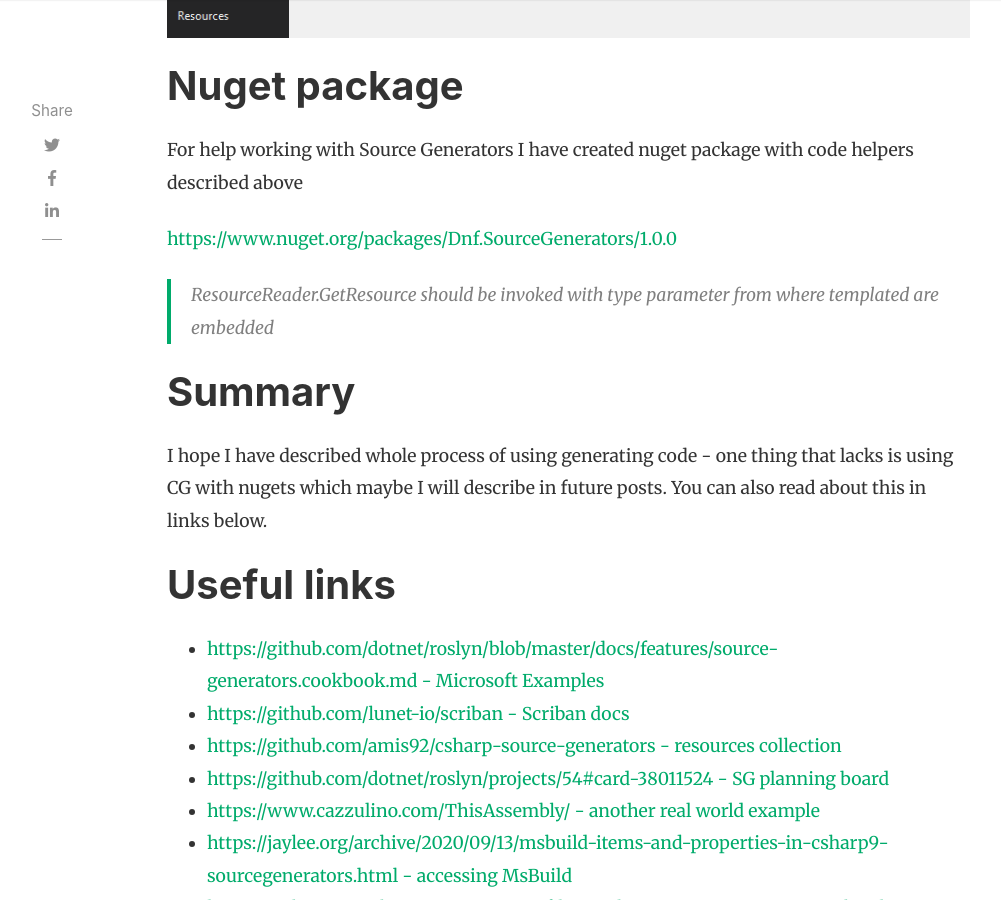
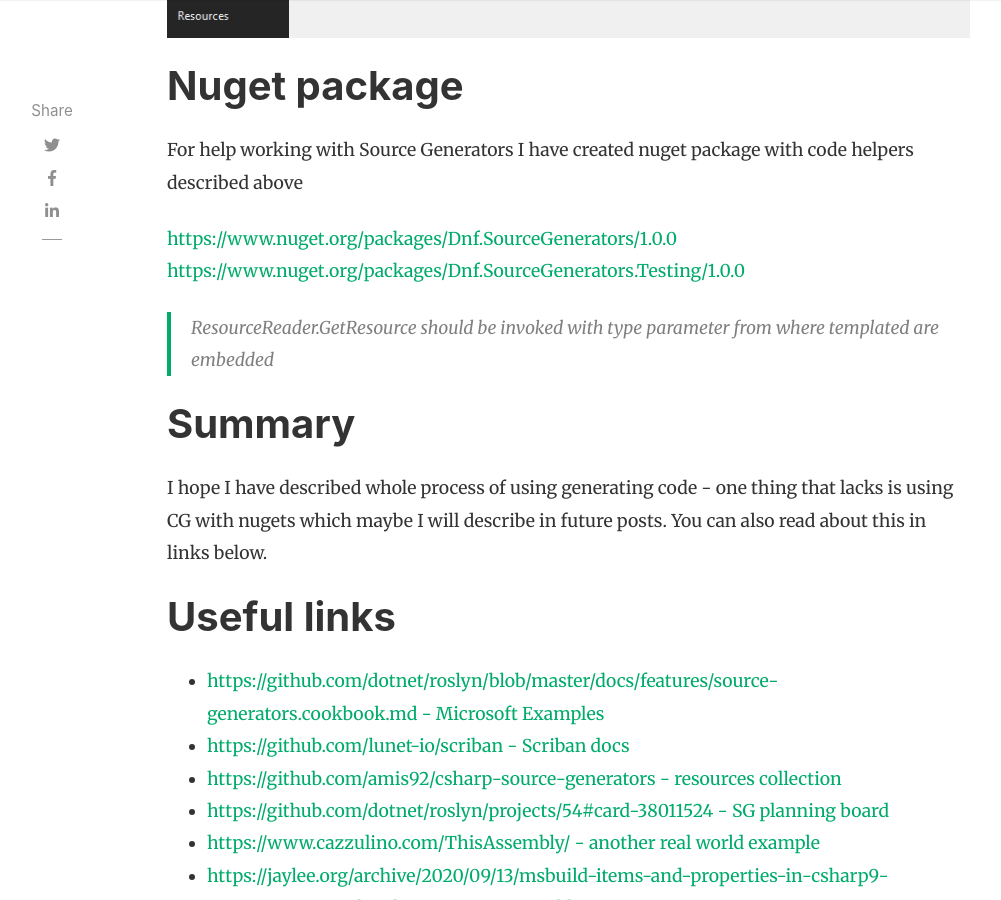
Before and after one commit to dominikjeske/dominikjeske.github.io, a Jekyll site: the page built from _posts/2020-11-09-source-generators.markdown, in a window 1280 px wide and 900 px high, scrolled down 22735 px. Shown: the whole window, without its empty margins (118-1119 px from the left). Built offline with Jekyll 4.4.1, drawn with Linux system fonts in a browser that asks for light colours; nearby versions of some CDN libraries; comment, search, counter and statistics services are not loaded; part of the change alters nothing that is shown.

Commit message:
Add second package

```diff
--- a/_posts/2020-11-09-source-generators.markdown
+++ b/_posts/2020-11-09-source-generators.markdown
@@ -631,6 +631,7 @@ we can configure our project to run SG for selected **target** project
 For help working with Source Generators I have created nuget package with code helpers described above
 
 [https://www.nuget.org/packages/Dnf.SourceGenerators/1.0.0](https://www.nuget.org/packages/Dnf.SourceGenerators/1.0.0)
+[https://www.nuget.org/packages/Dnf.SourceGenerators.Testing/1.0.0](https://www.nuget.org/packages/Dnf.SourceGenerators.Testing/1.0.0)
 
 > ResourceReader.GetResource should be invoked with type parameter from where templated are embedded
 
```
